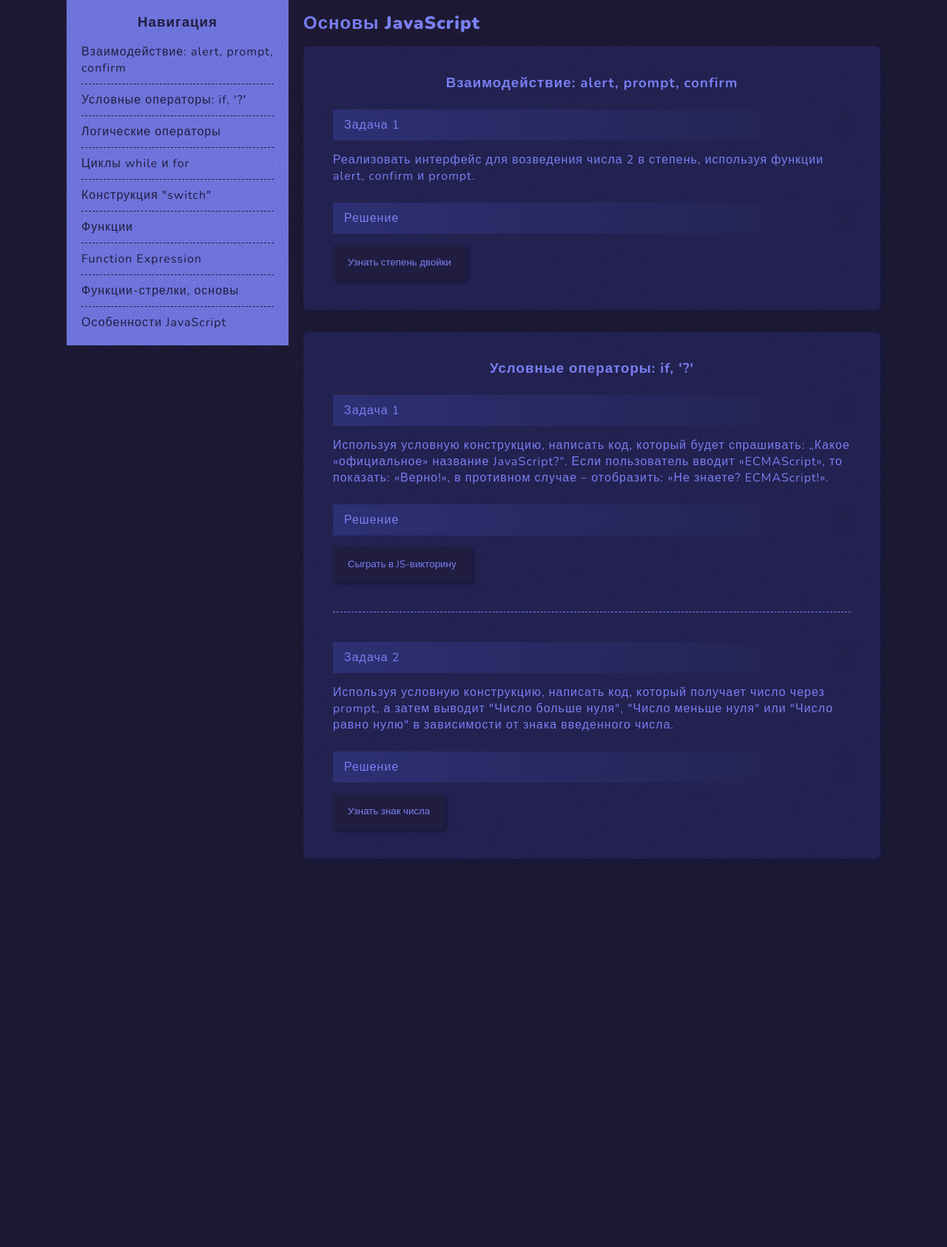
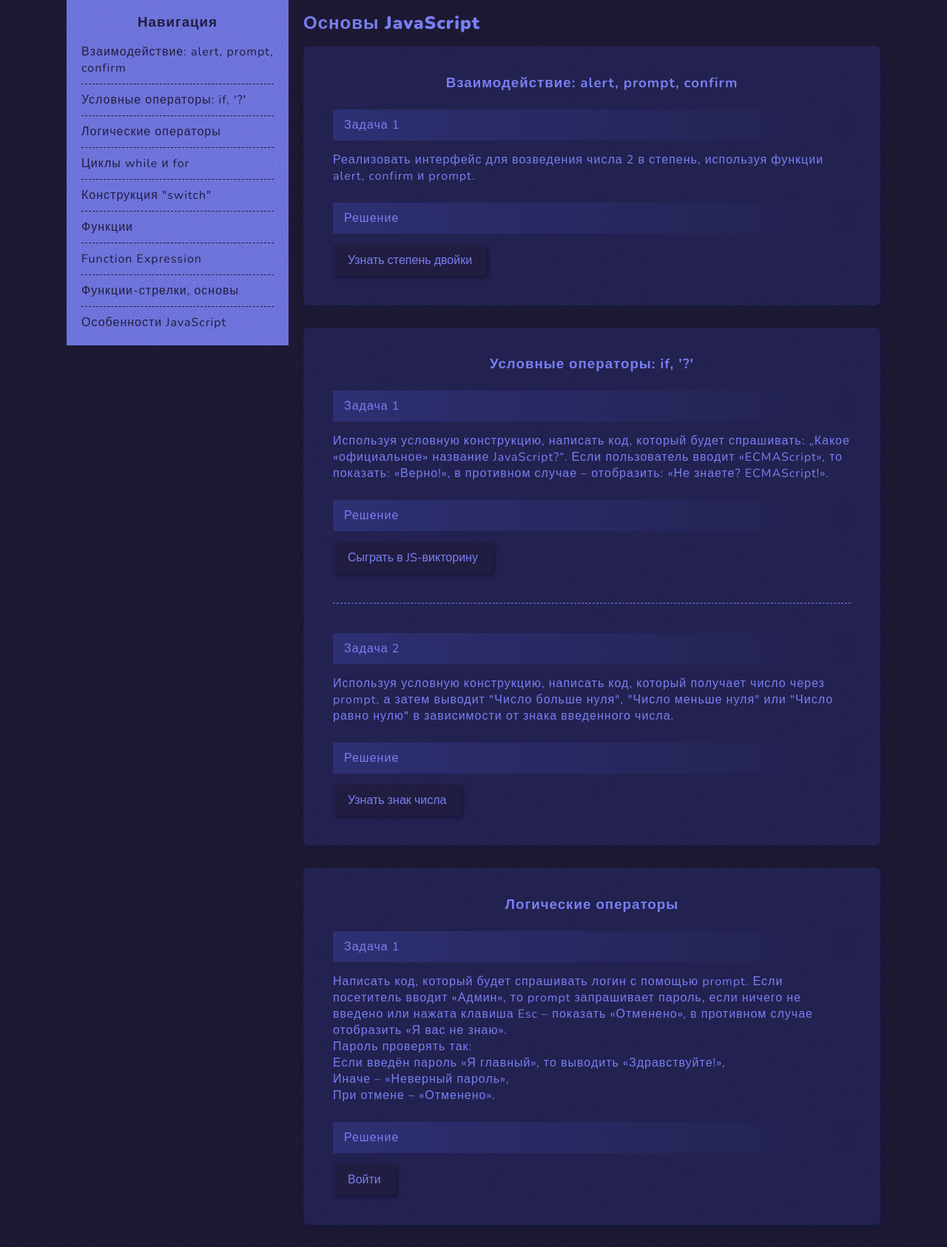
Before and after one commit to pew-rivza/learning, a PHP site: page /Pages/1_Language/JS_Basics/index.php in a window 1280 px wide. Shown: the whole page at 74% size. Before the commit the page ends 1161 px from the top, so only its background shows below. Run offline with PHP 8.4, Linux system fonts and the light colour scheme.

Commit message:
logical-operators

```diff
--- a/Vanilla/Code/1_Language/JS_Basics/IfElse.js
+++ b/Vanilla/Code/1_Language/JS_Basics/IfElse.js
@@ -1,3 +1,5 @@
+'use strict';
+
 function getJSName() {
     const JSName = prompt("Какое «официальное» название JavaScript?", "");
 
--- /dev/null
+++ b/Vanilla/Code/1_Language/JS_Basics/LogicalOperators.js
@@ -0,0 +1,25 @@
+'use strict';
+
+function login() {
+    let login = prompt("Введите логин", "");
+    login = login && login.toLowerCase();
+
+    if (!login) {
+        alert("Отменено");
+    } else if (login === "админ") {
+
+        let password = prompt("Введите пароль", "");
+        password = password && password.toLowerCase();
+
+        if (!password) {
+            alert("Отменено");
+        } else if (password === "я главный") {
+            alert("Здравствуйте!");
+        } else {
+            alert("Неверный пароль")
+        }
+
+    } else {
+        alert("Я вас не знаю")
+    }
+}
--- a/Vanilla/Pages/1_Language/JS_Basics/index.php
+++ b/Vanilla/Pages/1_Language/JS_Basics/index.php
@@ -15,7 +15,7 @@ include_once __DIR__ . "/../../common/Head.php";
         <ul>
             <li><a href="#modal-functions">Взаимодействие: alert, prompt, confirm</a></li>
             <li><a href="#if-else">Условные операторы: if, '?'</a></li>
-            <li><a href="#if-else">Логические операторы</a></li>
+            <li><a href="#logical-operators">Логические операторы</a></li>
             <li><a href="#if-else">Циклы while и for</a></li>
             <li><a href="#if-else">Конструкция "switch"</a></li>
             <li><a href="#if-else">Функции</a></li>
@@ -28,5 +28,6 @@ include_once __DIR__ . "/../../common/Head.php";
         <h2>Основы JavaScript</h2>
         <? include_once __DIR__ . "/themes/ModalFunctions.php"; ?>
         <? include_once __DIR__ . "/themes/IfElse.php"; ?>
+        <? include_once __DIR__ . "/themes/LogicalOperators.php"; ?>
     </div>
 </div>
--- /dev/null
+++ b/Vanilla/Pages/1_Language/JS_Basics/themes/LogicalOperators.php
@@ -0,0 +1,28 @@
+<?php
+/**
+ * Created by PhpStorm.
+ * User: Katrin
+ * Date: 13.04.2020
+ * Time: 23:26
+ */
+?>
+
+<script src="/Vanilla/Code/1_Language/JS_Basics/LogicalOperators.js?<?= time();?>"></script>
+
+<div class="theme">
+    <h3 id="logical-operators">Логические операторы</h3>
+    <div class="task">
+        <div class="header">Задача 1</div>
+        Написать код, который будет спрашивать логин с помощью prompt. Если
+        посетитель вводит «Админ», то prompt запрашивает пароль, если ничего
+        не введено или нажата клавиша Esc – показать «Отменено», в противном
+        случае отобразить «Я вас не знаю».<br>
+        Пароль проверять так:<br>
+        Если введён пароль «Я главный», то выводить «Здравствуйте!»,<br>
+        Иначе – «Неверный пароль»,<br>
+        При отмене – «Отменено».
+
+        <div class="header">Решение</div>
+        <button onclick="login();">Войти</button>
+    </div>
+</div>
--- a/Vanilla/assets/css/main.css
+++ b/Vanilla/assets/css/main.css
@@ -28,7 +28,12 @@ button {
     color: #797ff2;
     cursor: pointer;
     font-family: 'Nunito', sans-serif;
-    padding: 15px 20px;
+    font-size: 16px;
+    padding: 10px 20px;
+    -webkit-transition-duration: 150ms;
+    -moz-transition-duration: 150ms;
+    -o-transition-duration: 150ms;
+    transition-duration: 150ms;
 }
 
 button:hover {
```
